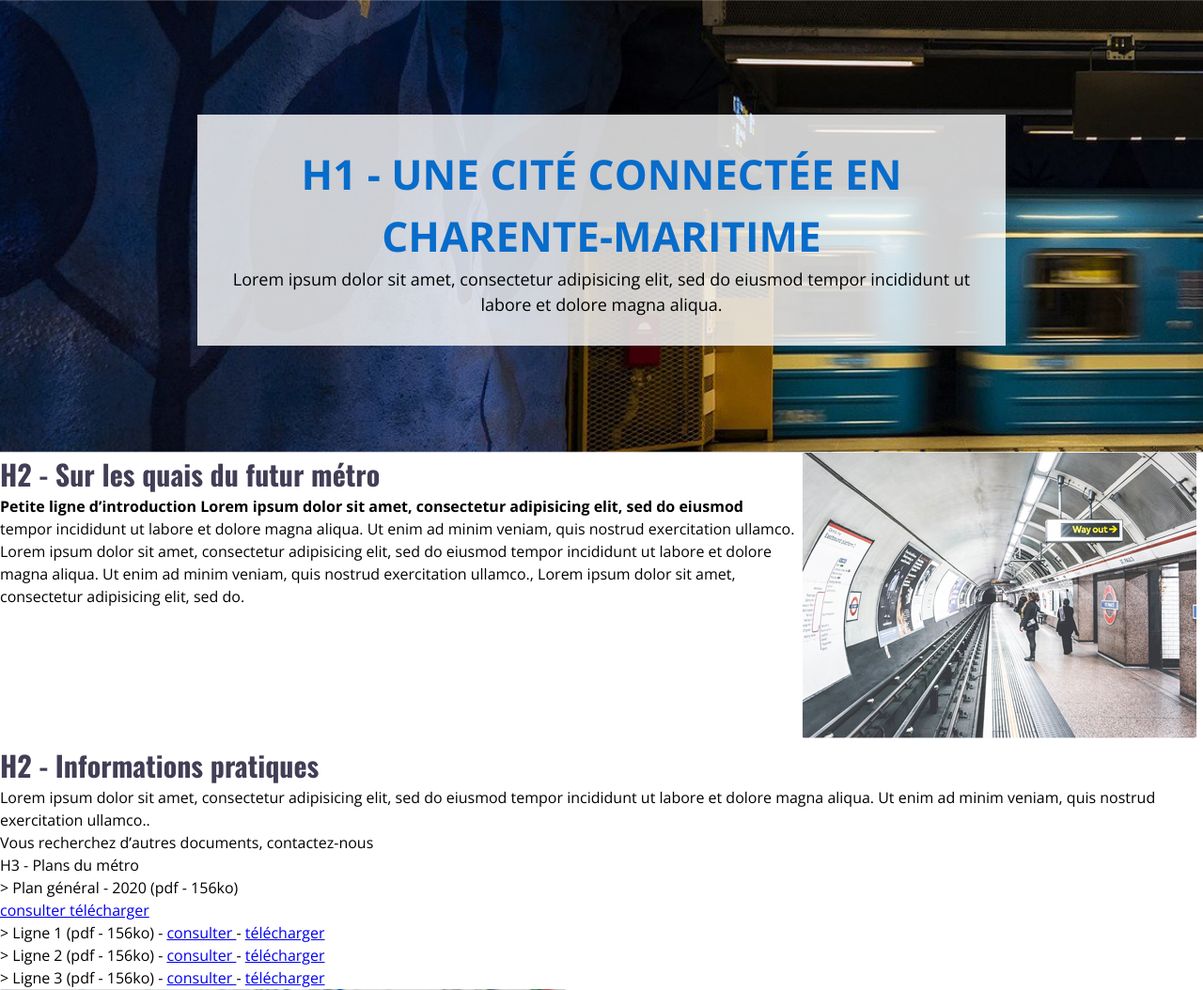
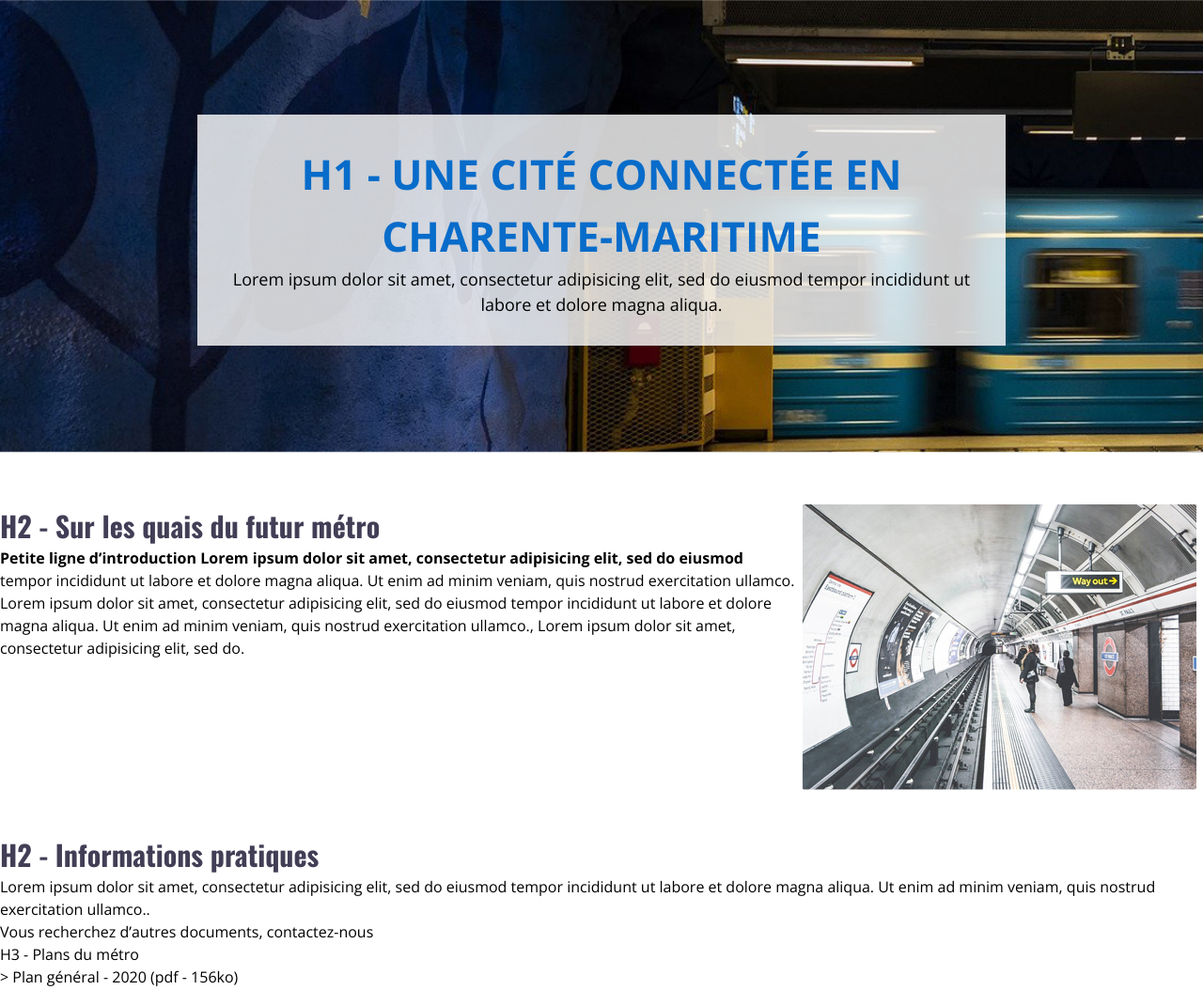
Before and after one commit to imsxndro/bwd2-labo, a PHP site: page /html/index.html in a window 1280 px wide. Shown: the part 141-1195 px from the top of the page at 94% size. Run offline with PHP 8.4, Linux system fonts and the light colour scheme.

Commit message:
html & css cleaned

```diff
--- a/html/assets/css/style.css
+++ b/html/assets/css/style.css
@@ -87,15 +87,16 @@ h1{
 
 /***** H2 *****/
 
-#block-h2 {
+#block-h2-quais {
   display: flex;
+  padding: 55px 0 40px 0;
 }
 
-#h2-texte {
+#h2-texte-quais {
   flex: 2;
 }
 
-#h2-image {
+#h2-image-quais {
   flex: 1;
 }
 
@@ -107,9 +108,11 @@ h2 {
 
 }
 
-#h2-texte p:first-line {
+#h2-texte-quais p:first-line {
   font-weight: 700;
 }
+
+/***** FOOTER *****/
 
 footer {
     background-color: #423e56;
--- a/html/index.html
+++ b/html/index.html
@@ -37,8 +37,8 @@
 					<p>Lorem ipsum dolor sit amet, consectetur adipisicing elit, sed do eiusmod tempor incididunt ut labore et dolore magna aliqua.</p>
 				</div>
       </section>
-      <section id="block-h2" class="container">
-        <div id="h2-texte">
+      <section id="block-h2-quais" class="container">
+        <div id="h2-texte-quais">
           <h2>H2 - Sur les quais du futur métro</h2>
           <p>
           Petite ligne d’introduction
@@ -48,7 +48,7 @@
            Ut enim ad minim veniam, quis nostrud exercitation ullamco., Lorem ipsum dolor sit amet, consectetur adipisicing elit, sed do.
           </p>
         </div>
-        <div id="h2-image">
+        <div id="h2-image-quais">
           <img src="assets/img/tube-1209419_1280.jpg">
         </div>
       </section>
```
